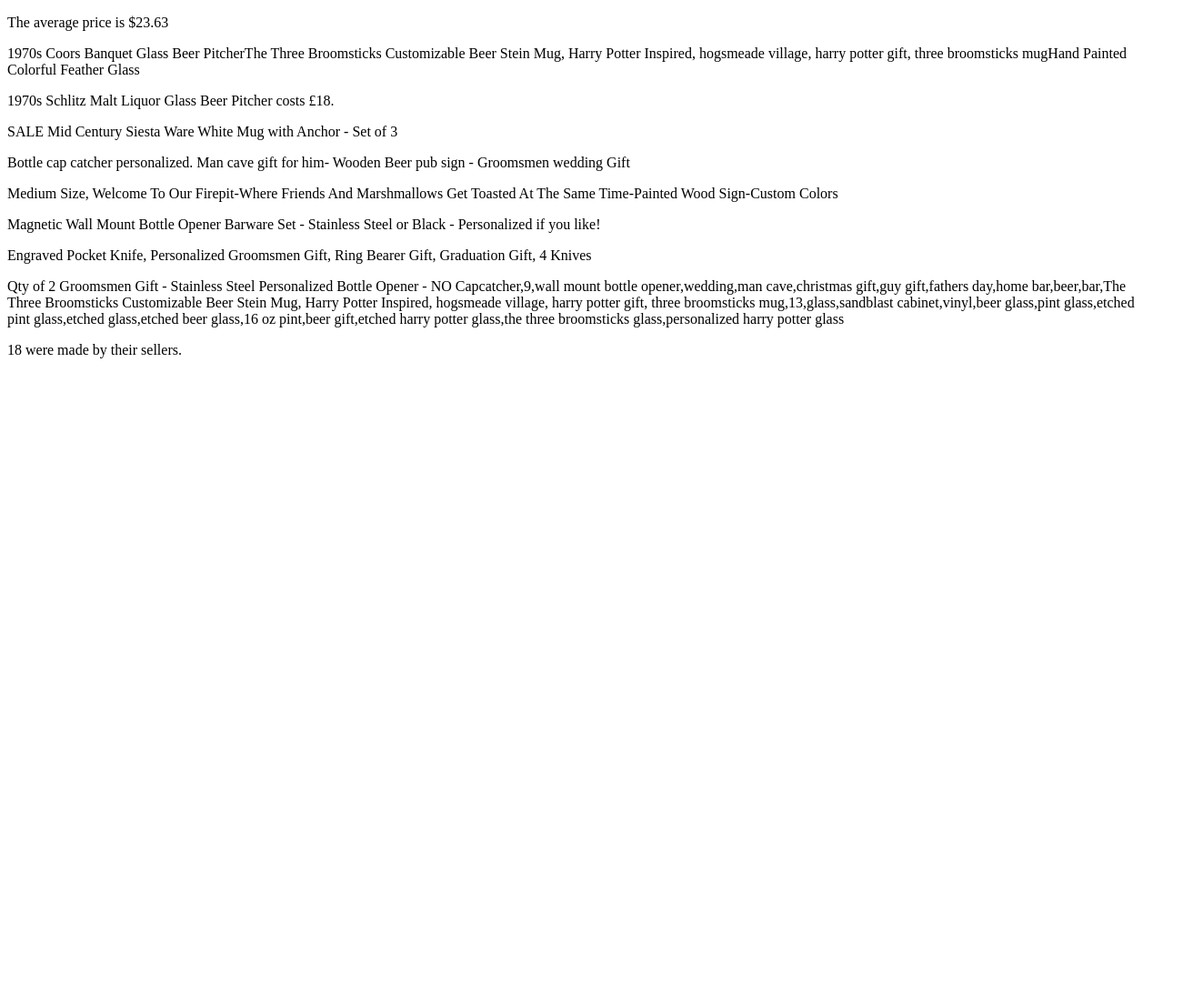
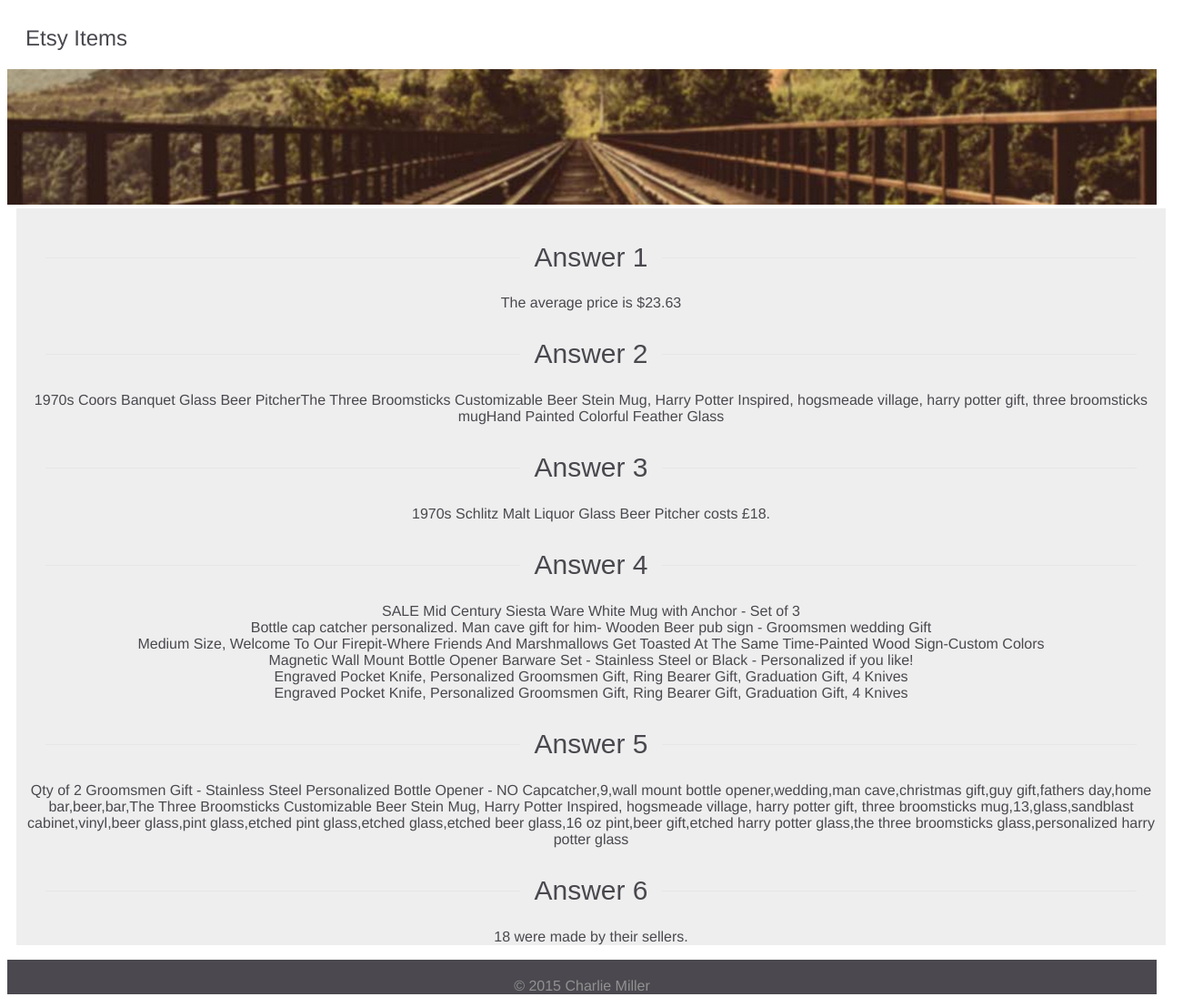
Before and after one commit to charlahcodes/etsy-items, a plain HTML site: page index.html in a window 1280 px wide. Shown: the whole page at 91% size, 1312 px wide, since content can reach past the window. Before the commit the page ends 800 px from the top, so only its background shows below. Drawn offline with Linux system fonts and the light colour scheme.

Commit message:
Started work on styling, fixed some of the js.

```diff
--- a/index.html
+++ b/index.html
@@ -5,17 +5,27 @@
   <link rel="stylesheet" type="text/css" href="css/main.css">
 </head>
 <body>
+<header class="head">Etsy Items</header>
+<div class="mainimage"><img src=banner.jpg></div>
 
+<div class="mainbody">
+  <h2 class="background"><span>Answer 1</span></h2>
   <p id="answer1"></p>
+  <h2 class="background"><span>Answer 2</span></h2>
   <p id="answer2"></p>
+  <h2 class="background"><span>Answer 3</span></h2>
   <p id="answer3"></p>
-  <p id="answer4a"></p>
-  <p id="answer4b"></p>
-  <p id="answer4c"></p>
-  <p id="answer4d"></p>
-  <p id="answer4e"></p>
+  <h2 class="background"><span>Answer 4</span></h2>
+  <p id="answer4"></p>
+  <h2 class="background"><span>Answer 5</span></h2>
   <p id="answer5"></p>
+  <h2 class="background"><span>Answer 6</span></h2>
   <p id="answer6"></p>
+</div>
+
+<footer>&copy 2015 Charlie Miller</footer>
+
+
 
 <script src="js/items.js"></script>
 <script src="js/main.js"></script>
--- a/js/main.js
+++ b/js/main.js
@@ -40,7 +40,7 @@ items.filter(function(filter14to18) {
     str2 += filter14to18.title;
   };
 });
-
+// var aChild = element.appendChild(aChild);
 var answer2 = document.querySelector('#answer2');
 var textNode2 = document.createTextNode(str2);
 answer2.appendChild(textNode2);
@@ -50,7 +50,7 @@ answer2.appendChild(textNode2);
 var str3 = "";
 items.filter(function(filterCurrency) {
   if (filterCurrency.currency_code === "GBP" ) {
-    str3 += filterCurrency.title + ' costs £' + filterCurrency.price + '.';
+    str3 += filterCurrency.title + ' costs \xa3' + filterCurrency.price + '.';
   };
 });
 
@@ -74,30 +74,19 @@ var findWood = items.forEach(function(filterMaterials) {
   };
 });
 
-// instead of this, try forEach on array, appendchild within it
-var wood1 = woodArray[0];
-var wood2 = woodArray[1];
-var wood3 = woodArray[2];
-var wood4 = woodArray[3];
-var wood5 = woodArray[4];
+var answer4 = document.querySelector('#answer4');
+woodArray.forEach(function(eachWood) {
+ var textNode4 = document.createElement('div');
+ textNode4.textContent = eachWood;
+ answer4.appendChild(textNode4);
+});
 
-var answer4a = document.querySelector('#answer4a');
-var answer4b = document.querySelector('#answer4b');
-var answer4c = document.querySelector('#answer4c');
-var answer4d = document.querySelector('#answer4d');
-var answer4e = document.querySelector('#answer4e');
-
-var textNode4 = document.createTextNode(wood1);
-var textNode5 = document.createTextNode(wood2);
-var textNode6 = document.createTextNode(wood3);
-var textNode7 = document.createTextNode(wood4);
-var textNode8 = document.createTextNode(wood5);
-
-answer4a.appendChild(textNode4);
-answer4b.appendChild(textNode5);
-answer4c.appendChild(textNode6);
-answer4d.appendChild(textNode7);
-answer4e.appendChild(textNode8);
+// var answer4 = document.querySelector('#answer4');
+// woodArray.forEach(function(eachWood) {
+//   var textNode4 = document.createTextNode(eachWood);
+//   // append break tag here
+//   answer4.appendChild(textNode4);
+// });
 
 // 5. Which items are made of eight or more materials? Display the name, number of items and the items it is made of.
 
--- a/scss/main.scss
+++ b/scss/main.scss
@@ -0,0 +1,60 @@
+body {
+    font-family: helvetica, sans-serif;
+    color: #4A484E;
+}
+
+footer {
+  background-color: #4B494F;
+  text-align: center;
+  color: #919191;
+  padding-top: 20px;
+}
+
+.head {
+  width: 100%;
+  height: 50%;
+  font-size: 1.5em;
+  padding: 20px;
+};
+
+.mainimage img {
+  width: 100%;
+  ;
+};
+
+.mainbody {
+  width: 100%;
+  height: 100%;
+  background-color: #EEEEEE;
+  padding-top: 7px;
+  margin-left: 10px;
+  margin-right: 10px;
+  text-align: center;
+
+}
+
+h2 {
+    font: 30px sans-serif;
+    margin-top: 30px;
+    text-align: center;
+}
+
+h2.background {
+    position: relative;
+    z-index: 1;
+
+    &:before {
+        border-top: 1px solid #E6E6E6;
+        content:"";
+        margin: 0 auto;
+        position: absolute;
+        top: 50%; left: 0; right: 0; bottom: 0;
+        width: 95%;
+        z-index: -1;
+    }
+
+    span {
+        background: #EEEEEE;
+        padding: 0 15px;
+    }
+}
```
Also changed, not shown: banner.jpg (added), css/main.css.
